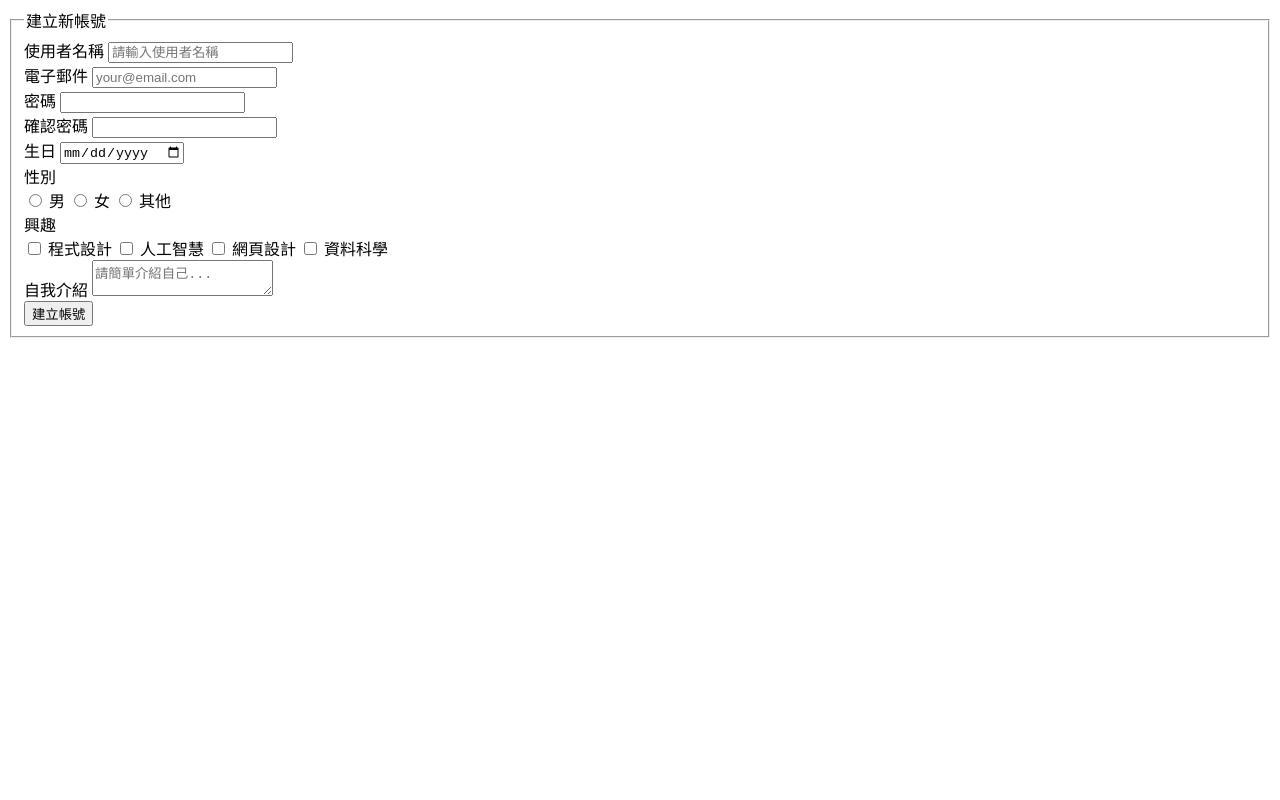
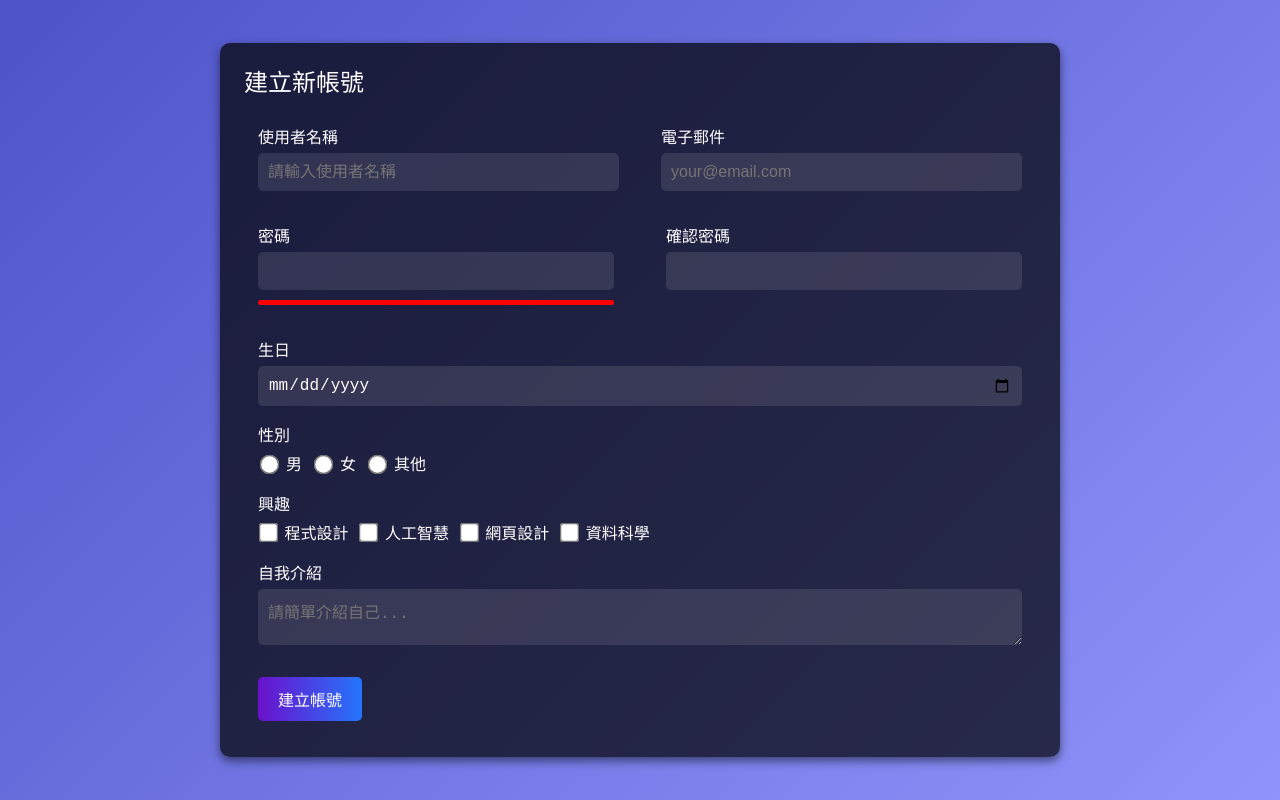
Before and after one commit to cpy1126/cpy1126.github.io, a plain HTML site: page index.html in a window 1280 px wide. Drawn offline with Linux system fonts and the light colour scheme.

Commit message:
index.html

```diff
--- a/index.html
+++ b/index.html
@@ -4,7 +4,7 @@
     <meta charset="UTF-8">
     <meta name="viewport" content="width=device-width, initial-scale=1.0">
     <title>建立新帳號</title>
-    <link rel="stylesheet" href="介面練習.css">
+    <link rel="stylesheet" href="index.css">
 </head>
 <body>
     <main class="form-container">
```
